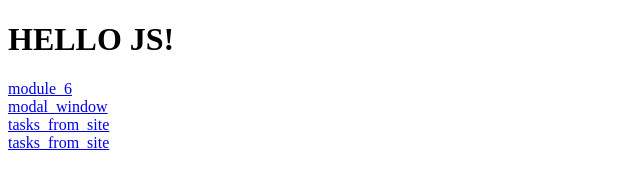
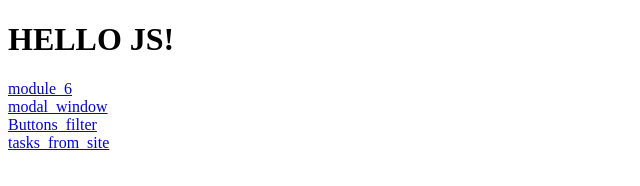
Before and after one commit to smisyuk4/js-practice, a plain HTML site: page index.html in a window 1280 px wide. Shown: the full height of the page, 0-640 px from the left. Drawn offline with Linux system fonts and the light colour scheme.

Commit message:
name link

```diff
--- a/index.html
+++ b/index.html
@@ -16,7 +16,7 @@
 
     <a href="./module_6.html">module_6</a>
     <a href="./modal_window.html">modal_window</a>
-    <a href="./Buttons_filter.html">tasks_from_site</a>
+    <a href="./Buttons_filter.html">Buttons_filter</a>
     <a href="./tasks_from_site.html">tasks_from_site</a>
     <!-- <script src="./js/module_2.js"></script> -->
     <!-- <script src="./js/module_3.js"></script> -->
```
